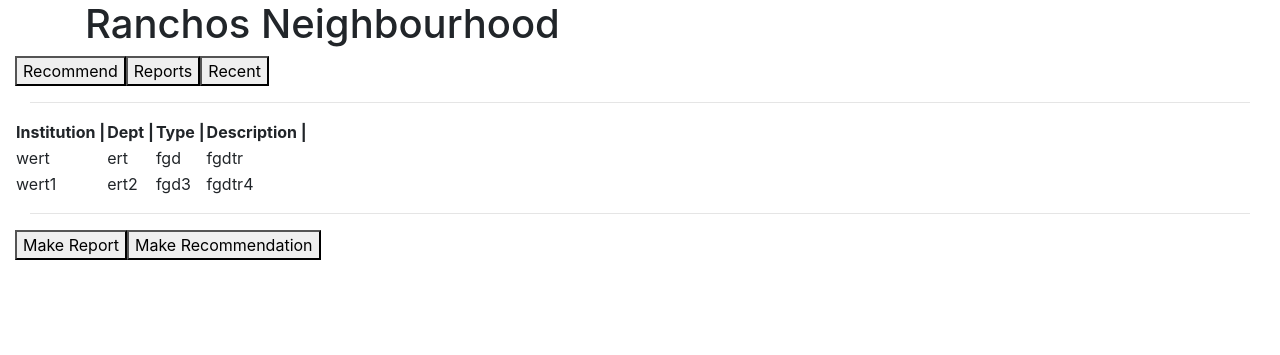
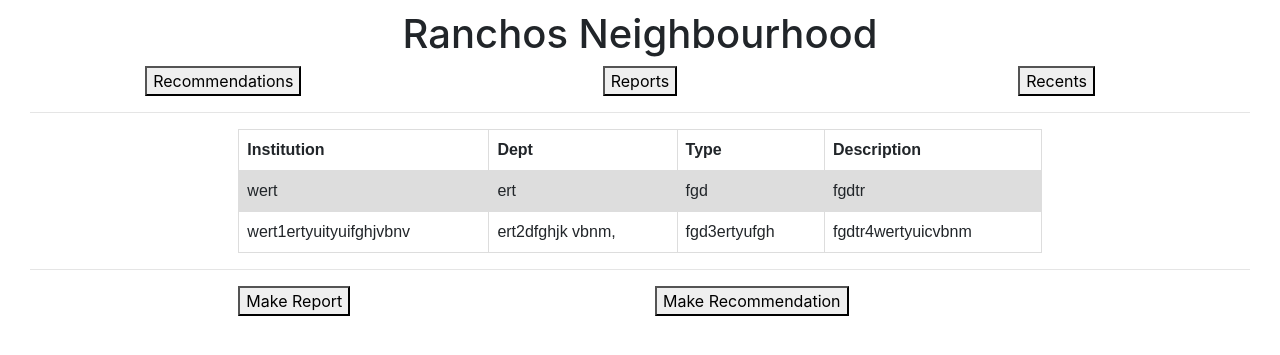
Before and after one commit to ephantuskaranja/hood_watch, a Django app: page / in a window 1280 px wide. Shown: the top 355 px of the page. Run offline with Django 3.2, Linux system fonts and the light colour scheme; the visitor is signed in with stand-in values (Sample User, id 1); some libraries are stand-ins or nearby versions.

Commit message:
style the index

```diff
--- a/hood_app/static/css/hood.css
+++ b/hood_app/static/css/hood.css
@@ -0,0 +1,24 @@
+#rancho{
+    padding-top: 10px;
+    text-align: center;
+}
+
+#titles{
+    text-align: center;
+}
+
+table {
+    font-family: arial, sans-serif;
+    border-collapse: collapse;
+    width: 100%;
+}
+
+td, th {
+    border: 1px solid #dddddd;
+    text-align: left;
+    padding: 8px;
+}
+
+tr:nth-child(even) {
+    background-color: #dddddd;
+}
--- a/hood_app/templates/base.html
+++ b/hood_app/templates/base.html
@@ -17,8 +17,8 @@
 
 </head>
 <body>
-    <header class="container center-align">
-        <h1>Ranchos Neighbourhood</h1>
+    <header class="container-fluid">
+        <h1 id="rancho">Ranchos Neighbourhood</h1>
     </header>
     <div class="container-fluid">
             {% block content %}
--- a/hood_app/templates/index.html
+++ b/hood_app/templates/index.html
@@ -1,18 +1,31 @@
-{% extends 'base.html' %}
-{% load bootstrap4 %}
-{% block content %}
+{% extends 'base.html' %} {% load static %} {% load bootstrap4 %}
+<link rel="stylesheet" href="{% static 'css/hood.css' %}"> {% block content %}
 <div class="container-fluid">
-        <div class="row">
-            <button>Recommend</button> <button>Reports</button> <button>Recent</button>
+    <div class="row" id="titles">
+
+        <div class="col-xs-4 col-sm-4 col-md-4 col-lg-4">
+            <button>Recommendations</button>
+        </div>
+        <div class="col-xs-4 col-sm-4 col-md-4 col-lg-4">
+            <button>Reports</button>
+        </div>
+        <div class="col-xs-4 col-sm-4 col-md-4 col-lg-4">
+            <button>Recents</button>
+        </div>
+
     </div>
     <hr>
     <div class="row">
+        <div class="col-xs-2 col-sm-2 col-md-2 col-lg-2">
+            <!-- blank div -->
+        </div>
+        <div class="col-xs-8 col-sm-8 col-md-8 col-lg-8" id="table">
             <table>
                 <tr>
-                  <th>Institution |</th>
-                  <th>Dept |</th>
-                  <th>Type |</th>
-                  <th>Description |</th>
+                    <th>Institution</th>
+                    <th>Dept</th>
+                    <th>Type</th>
+                    <th>Description</th>
                 </tr>
                 <tr>
                     <td>wert</td>
@@ -21,17 +34,35 @@
                     <td>fgdtr</td>
                 </tr>
                 <tr>
-                    <td>wert1</td>
-                    <td>ert2</td>
-                    <td>fgd3</td>
-                    <td>fgdtr4</td>
+                    <td>wert1ertyuityuifghjvbnv </td>
+                    <td>ert2dfghjk vbnm,</td>
+                    <td>fgd3ertyufgh</td>
+                    <td>fgdtr4wertyuicvbnm</td>
                 </tr>
             </table>
+
+        </div>
+
+        <div class="col-xs-2 col-sm-2 col-md-2 col-lg-2">
+            <!-- blank div -->
+        </div>
+
     </div>
 
     <hr>
     <div class="row">
-            <button>Make Report</button> <button>Make Recommendation</button>
+        <div class="col-xs-2 col-sm-2 col-md-2 col-lg-2">
+            <!-- blank -->
+        </div>
+        <div class="col-xs-4 col-sm-4 col-md-4 col-lg-4">
+            <button>Make Report</button>
+        </div>
+        <div class="col-xs-4 col-sm-4 col-md-4 col-lg-4">
+            <button>Make Recommendation</button>
+        </div>
+        <div class="col-xs-2 col-sm-2 col-md-2 col-lg-2">
+            <!-- blank -->
+        </div>
 
     </div>
 
```
Lines whose indentation alone changed are shown as unchanged.
